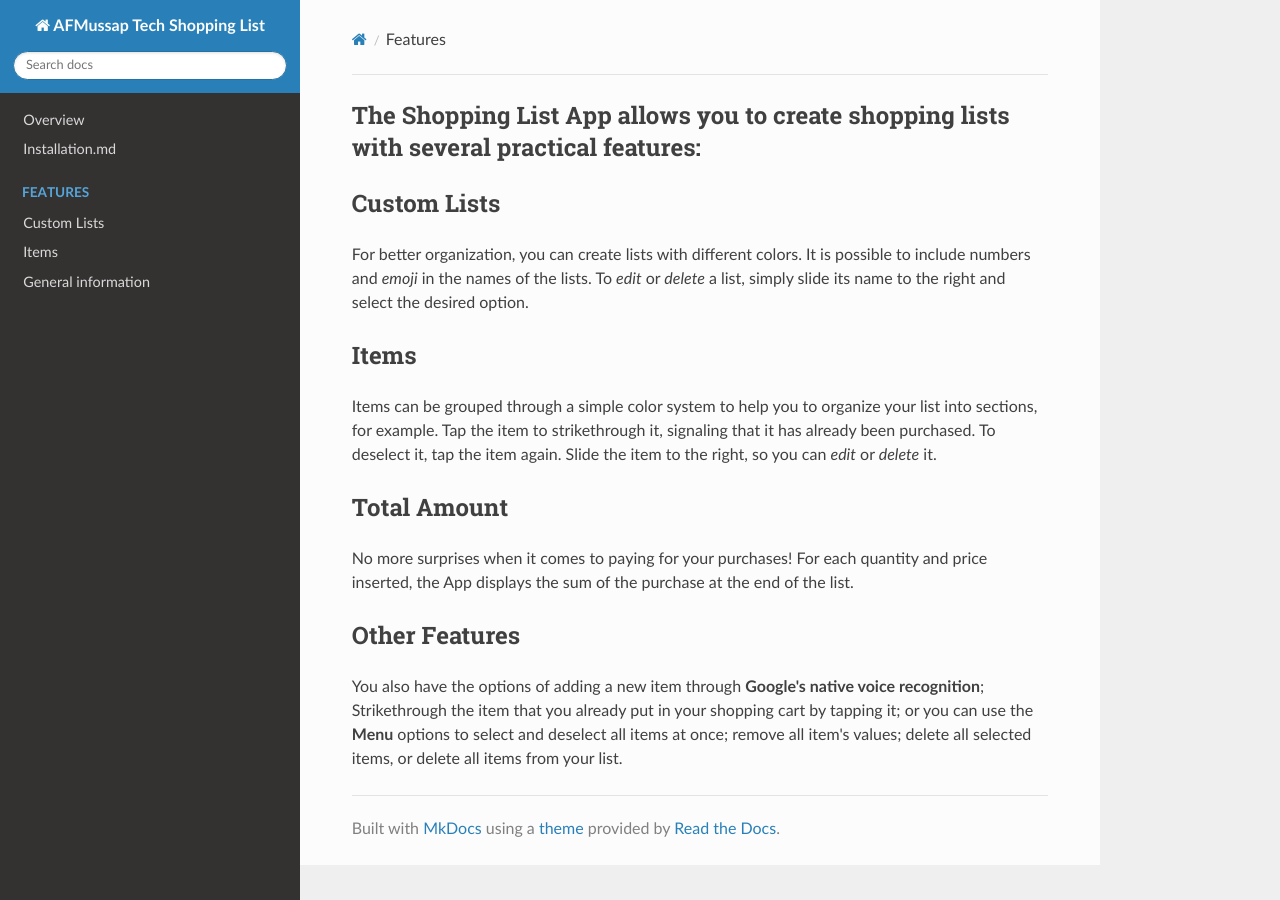
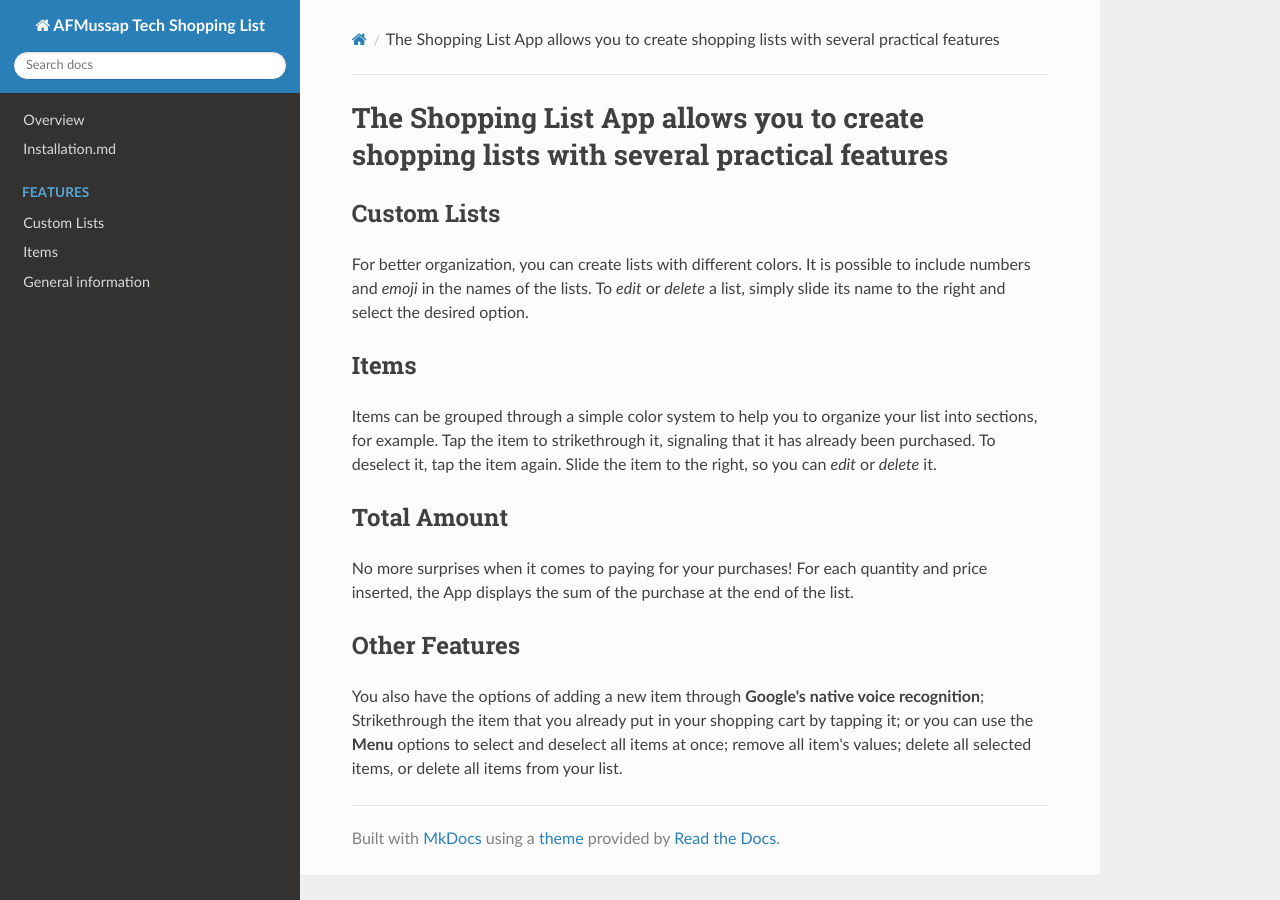
Before and after one commit to andreamussap/AFMussap-Tech-Shopping-List, an MkDocs documentation site: the page built from docs/features.md, in a window 1280 px wide. Built offline with MkDocs 1.6.1, drawn with Linux system fonts in a browser that asks for light colours; nearby versions of some CDN libraries; old or Windows-style settings are respelled for this version of MkDocs.

Commit message:
Update features.md

```diff
--- a/docs/features.md
+++ b/docs/features.md
@@ -1,4 +1,4 @@
-## The **Shopping List** App allows you to create shopping lists with several practical features:
+# The **Shopping List** App allows you to create shopping lists with several practical features
 
 Custom Lists
 ---
```
